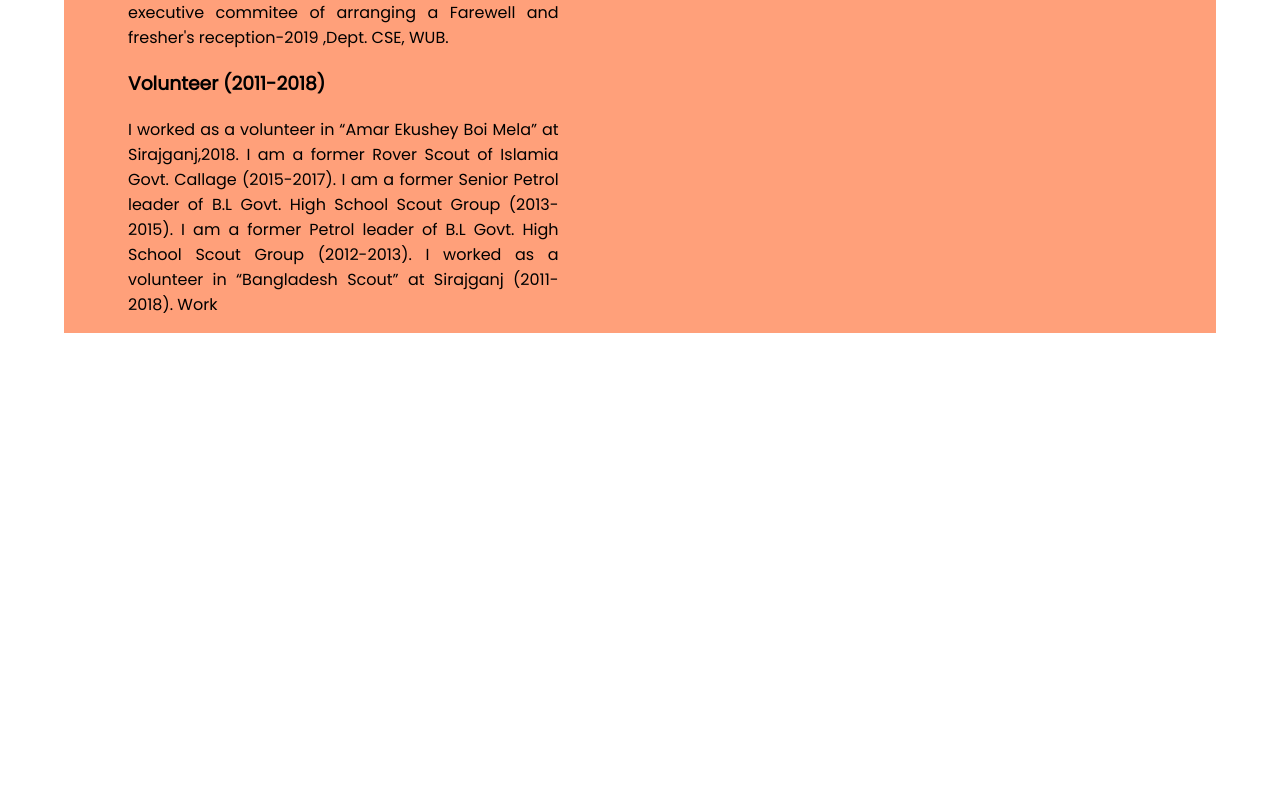
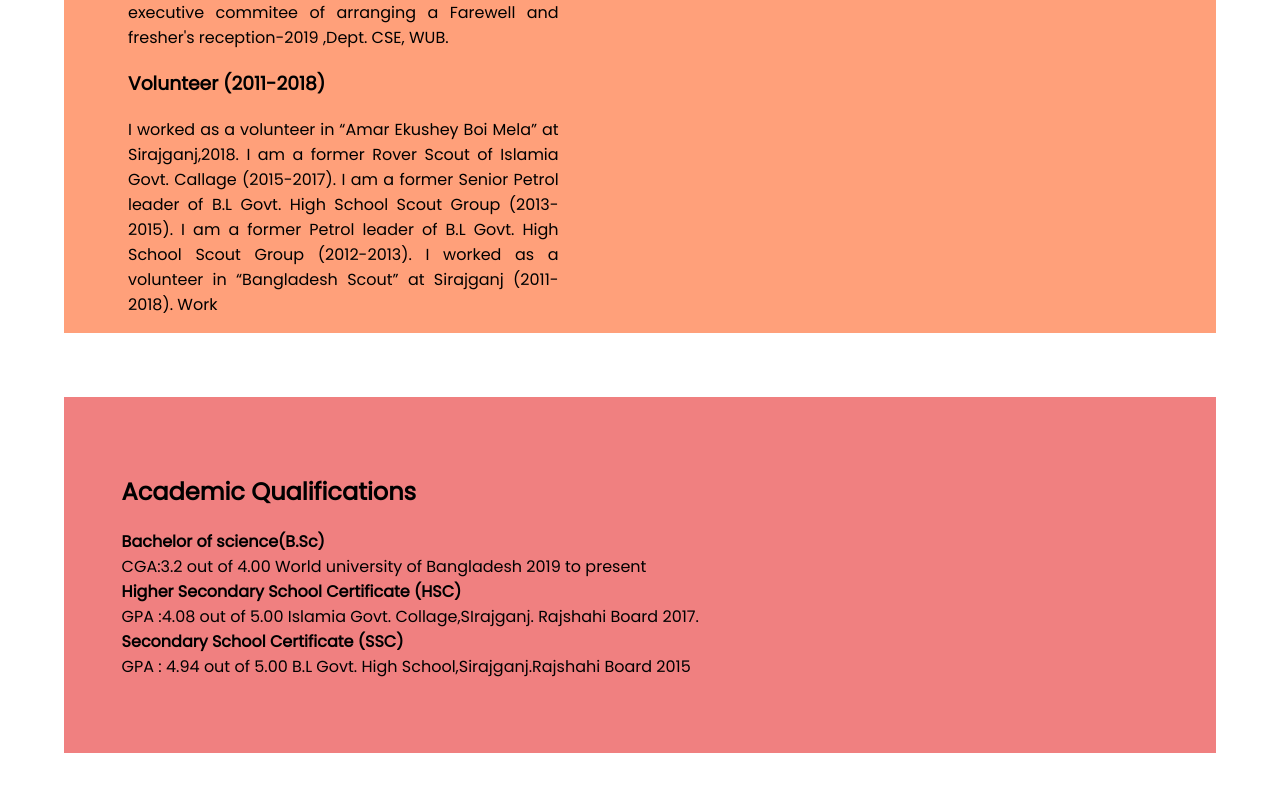
Before and after one commit to Sazid0013/Portfolio-01, a plain HTML site: page index.html in a window 1280 px wide. Shown: the part 1745-2536 px from the top of the page. Before the commit the page ends 2142 px from the top, so only its background shows below. Drawn offline with Linux system fonts and the light colour scheme.

Commit message:
Academic Qualification

```diff
--- a/index.html
+++ b/index.html
@@ -91,6 +91,18 @@
         </div>
 
     </Section>
+    <section class="academic">
+        <div class="academic">
+            <h1>Academic Qualifications</h1>
+            <p><b>Bachelor of science(B.Sc)</b>
+                <br> CGA:3.2 out of 4.00 World university of Bangladesh 2019 to present
+                <br> <b>Higher Secondary School Certificate (HSC)</b>
+                <br>GPA :4.08 out of 5.00 Islamia Govt. Collage,SIrajganj. Rajshahi Board 2017.
+                <br> <b>Secondary School Certificate (SSC)</b>
+                <br>GPA : 4.94 out of 5.00 B.L Govt. High School,Sirajganj.Rajshahi Board 2015
+            </p>
+        </div>
+    </section>
     <section>
 
     </section>
--- a/style.css
+++ b/style.css
@@ -34,7 +34,6 @@ section{
     padding-bottom: 30%;
     margin-right: 5%;
     margin-top: 10%;
-
 }
 #skill{
     margin: 5%;
@@ -48,6 +47,11 @@ section{
 }
 .face-value2.1{
     padding-left: 0%;
-    padding-right: 15%;
+    padding-right: 15% ;
     margin
 }
+.academic{
+    margin: 5%;
+    padding: 0;
+    background-color: lightcoral;
+}
```
